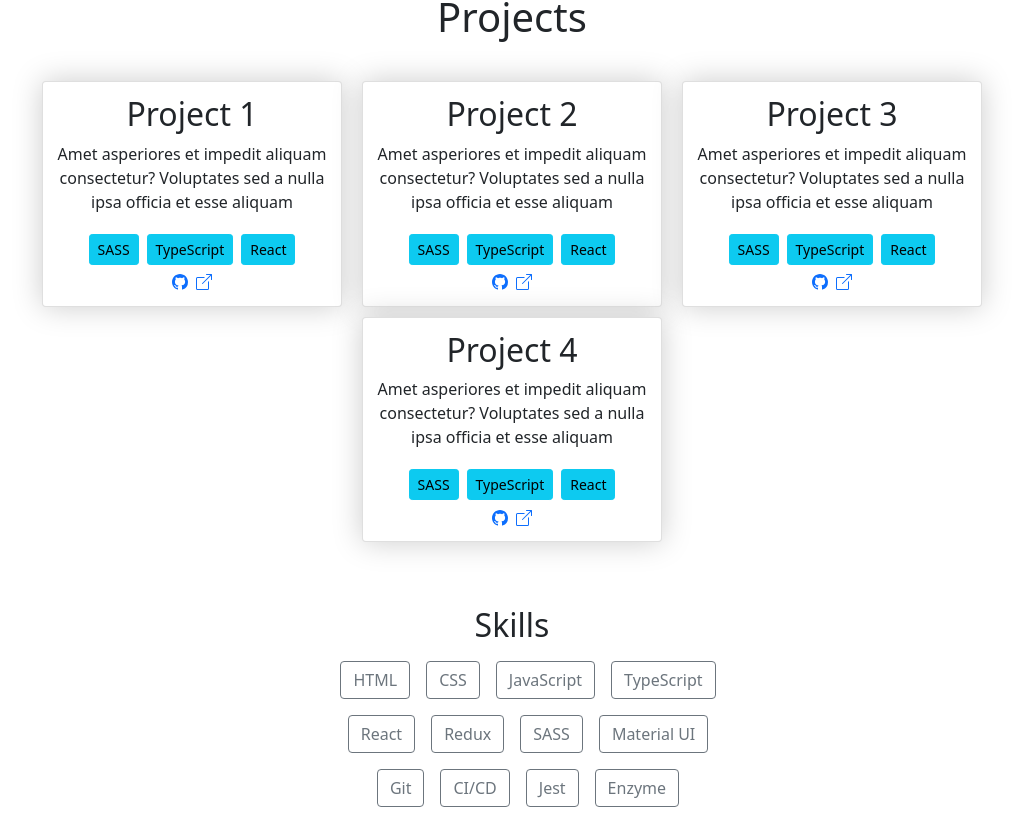
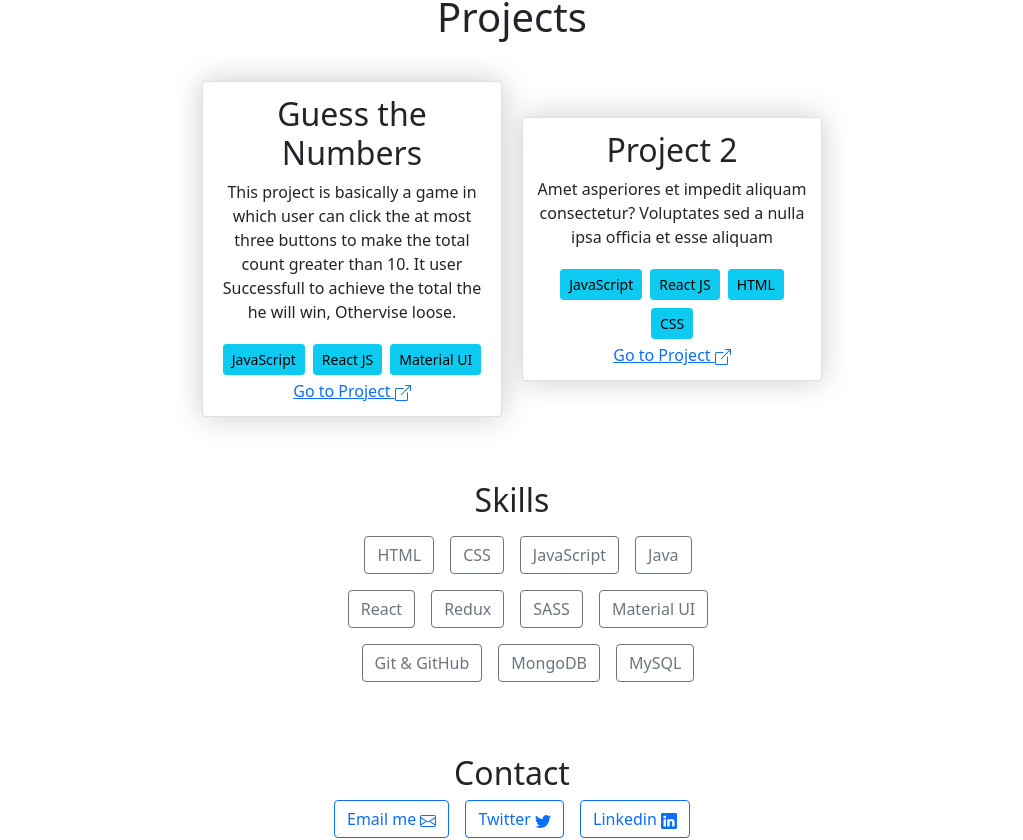
Before and after one commit to Raj-Rabari/myportfolio, a React (Create React App) app: page / in a window 1280 px wide. Shown: the part 689-1529 px from the top of the page, without its empty margins (128-1151 px from the left). Built offline with nearby package versions, Linux system fonts and the light colour scheme; the HTML template or start-up script is replaced by a standard one.

Commit message:
last commit

```diff
--- a/src/Components/Homepage.js
+++ b/src/Components/Homepage.js
@@ -2,6 +2,7 @@ import React from 'react'
 import './style.css'
 import {Github,Linkedin} from "react-bootstrap-icons";
 import profile from '../assets/Profile.jpeg';
+import resume from '../assets/resume.pdf';
 
 export const Homepage = () => {
   return (
@@ -12,7 +13,9 @@ export const Homepage = () => {
         <h2>A Full Stack Engineer.</h2>
         <h4 className='desc'>I am a full stack software engineer skilled in MERN stack. Problem solver with java language. I am familiar with HTML, CSS, JavaScript, NodeJS, React Js, MongoDB, SQL etc.</h4>
         <div>
-        <button type='button' className="btn btn-outline-primary m-2">Resume</button>
+        <a href={resume} target="_blank" rel="noreferrer">
+        <button type='button' className="btn btn-outline-primary m-2 ">Resume</button>
+        </a>
           <a href="https://github.com/Raj-Rabari" target="_blank" rel='noreferrer' className='m-2'><Github/></a>
           <a href="https://www.linkedin.com/in/raj-rabari-7b9382234/" className='m-2' target="_blank" rel="noreferrer"><Linkedin/></a>
 
--- a/src/Components/Project.jsx
+++ b/src/Components/Project.jsx
@@ -1,10 +1,10 @@
 import React from 'react'
 import './style.css';
-import {Github,BoxArrowUpRight} from "react-bootstrap-icons";
+import {BoxArrowUpRight} from "react-bootstrap-icons";
 
 
 const Project = ({projectItem}) => {
-    const {name, description, skills, github, linkedIn} = projectItem;
+    const {name, description, skills, github} = projectItem;
     console.log(projectItem.skills);
 
     return (
@@ -18,8 +18,7 @@ const Project = ({projectItem}) => {
                 ))}
             </div>
             <span className="projectLink">
-            <a href={github} target="_blank" rel='noreferrer' className='mx-1'><Github/></a>
-            <a href={linkedIn} className='mx-1' target="_blank" rel="noreferrer"><BoxArrowUpRight/></a>
+            <a href={github} target="_blank" rel='noreferrer' className='mx-1'> Go to Project <BoxArrowUpRight/></a>
             </span>
 
         </div>
--- a/src/Components/ProjectContainer.jsx
+++ b/src/Components/ProjectContainer.jsx
@@ -3,32 +3,16 @@ import Project from './Project';
 import './style.css'
 
 const projectData = [{
-    name:"Project 1",
-    description:"Amet asperiores et impedit aliquam consectetur? Voluptates sed a nulla ipsa officia et esse aliquam",
-    skills:['SASS','TypeScript','React'],
-    github:"https://github.com/",
-    linkedIn:"https://github.com/"
+    name:"Guess the Numbers",
+    description:"This project is basically a game in which user can click the at most three buttons to make the total count greater than 10. It user Successfull to achieve the total the he will win, Othervise loose.",
+    skills:['JavaScript','React JS','Material UI'],
+    github:"https://raj-rabari.github.io/guess-numbers/",
 },
 {
     name:"Project 2",
     description:"Amet asperiores et impedit aliquam consectetur? Voluptates sed a nulla ipsa officia et esse aliquam",
-    skills:['SASS','TypeScript','React'],
-    github:"https://github.com/",
-    linkedIn:"https://github.com/"
-},
-{
-    name:"Project 3",
-    description:"Amet asperiores et impedit aliquam consectetur? Voluptates sed a nulla ipsa officia et esse aliquam",
-    skills: ['SASS','TypeScript','React'],
-    github:"https://github.com/",
-    linkedIn:"https://github.com/"
-},
-{
-    name:"Project 4",
-    description:"Amet asperiores et impedit aliquam consectetur? Voluptates sed a nulla ipsa officia et esse aliquam",
-    skills:['SASS','TypeScript','React'],
-    github:"https://github.com/",
-    linkedIn:"https://github.com/"
+    skills:['JavaScript','React JS','HTML','CSS'],
+    github:"https://nue15l.csb.app/",
 }
 ];
 
--- a/src/Components/Skills.js
+++ b/src/Components/Skills.js
@@ -7,15 +7,14 @@ export default function Skills(){
         <li className="skills__list-item btn btn-outline-secondary">HTML</li>
         <li className="skills__list-item btn btn-outline-secondary">CSS</li>
         <li className="skills__list-item btn btn-outline-secondary">JavaScript</li>
-        <li className="skills__list-item btn btn-outline-secondary">TypeScript</li>
+        <li className="skills__list-item btn btn-outline-secondary">Java</li>
         <li className="skills__list-item btn btn-outline-secondary">React</li>
         <li className="skills__list-item btn btn-outline-secondary">Redux</li>
         <li className="skills__list-item btn btn-outline-secondary">SASS</li>
         <li className="skills__list-item btn btn-outline-secondary">Material UI</li>
-        <li className="skills__list-item btn btn-outline-secondary">Git</li>
-        <li className="skills__list-item btn btn-outline-secondary">CI/CD</li>
-        <li className="skills__list-item btn btn-outline-secondary">Jest</li>
-        <li className="skills__list-item btn btn-outline-secondary">Enzyme</li>
+        <li className="skills__list-item btn btn-outline-secondary">Git & GitHub</li>
+        <li className="skills__list-item btn btn-outline-secondary">MongoDB</li>
+        <li className="skills__list-item btn btn-outline-secondary">MySQL</li>
         </ul>
         </section>
         </div>
```
Also changed, not shown: 1 other file (tests, documents, lock files or other folders).
